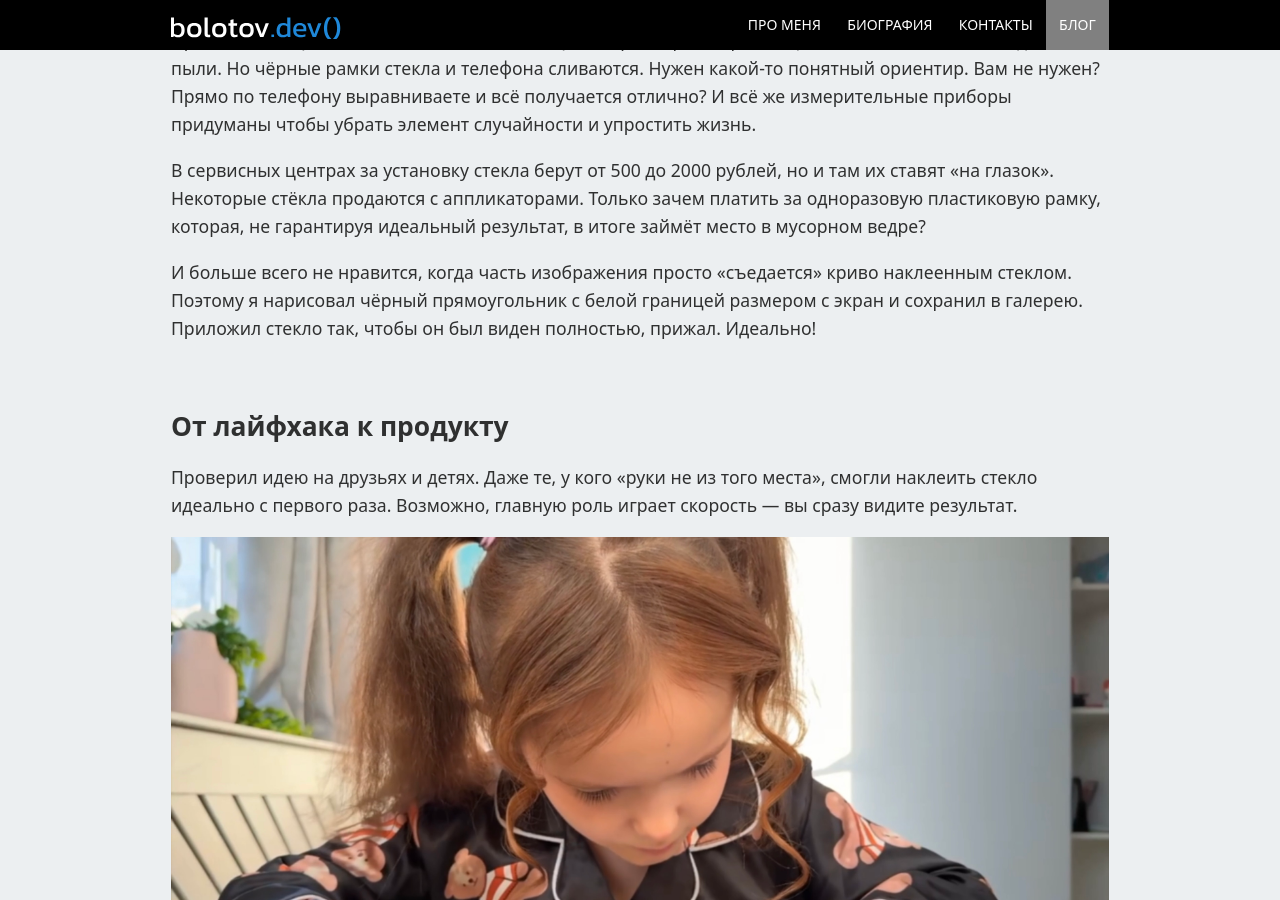
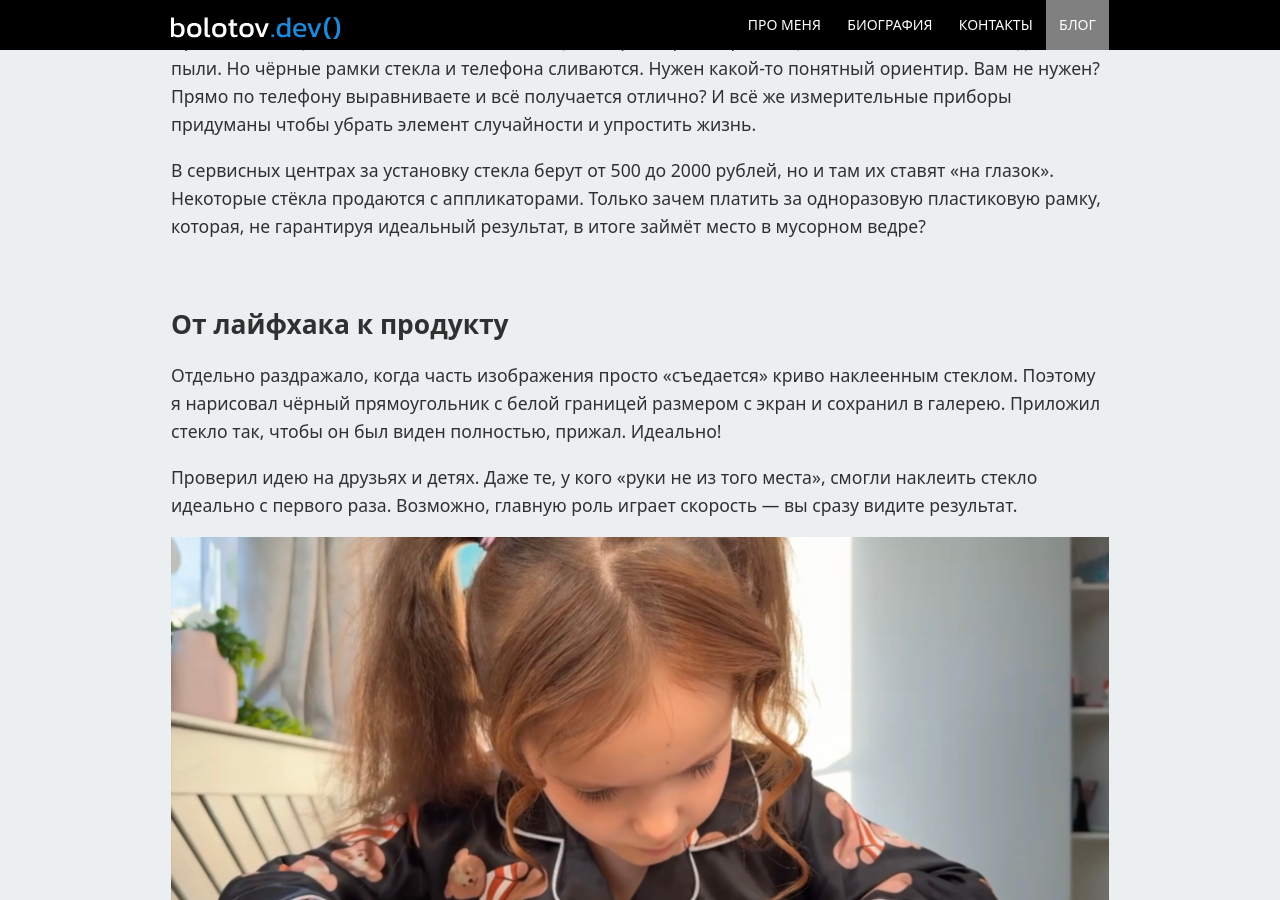
Before and after one commit to artembolotov/artembolotov.github.io, a Jekyll site: the page built from blog/_posts/2025-08-10-screenlines.md, in a window 1280 px wide and 900 px high, scrolled down 986 px. Built offline with Jekyll 4.4.1, drawn with Linux system fonts in a browser that asks for light colours.

Commit message:
Update 2025-08-10-screenlines.md

```diff
--- a/blog/_posts/2025-08-10-screenlines.md
+++ b/blog/_posts/2025-08-10-screenlines.md
@@ -24,9 +24,9 @@ ru_5.png
 
 В сервисных центрах за установку стекла берут от 500 до 2000 рублей, но и там их ставят «на глазок». Некоторые стёкла продаются с аппликаторами. Только зачем платить за одноразовую пластиковую рамку, которая, не гарантируя идеальный результат, в итоге займёт место в мусорном ведре?
 
-И больше всего не нравится, когда часть изображения просто «съедается» криво наклеенным стеклом. Поэтому я нарисовал чёрный прямоугольник с белой границей размером с экран и сохранил в галерею. Приложил стекло так, чтобы он был виден полностью, прижал. Идеально!
+## От лайфхака к продукту
 
-## От лайфхака к продукту
+Отдельно раздражало, когда часть изображения просто «съедается» криво наклеенным стеклом. Поэтому я нарисовал чёрный прямоугольник с белой границей размером с экран и сохранил в галерею. Приложил стекло так, чтобы он был виден полностью, прижал. Идеально!
 
 Проверил идею на друзьях и детях. Даже те, у кого «руки не из того места», смогли наклеить стекло идеально с первого раза. Возможно, главную роль играет скорость — вы сразу видите результат.
 
```
